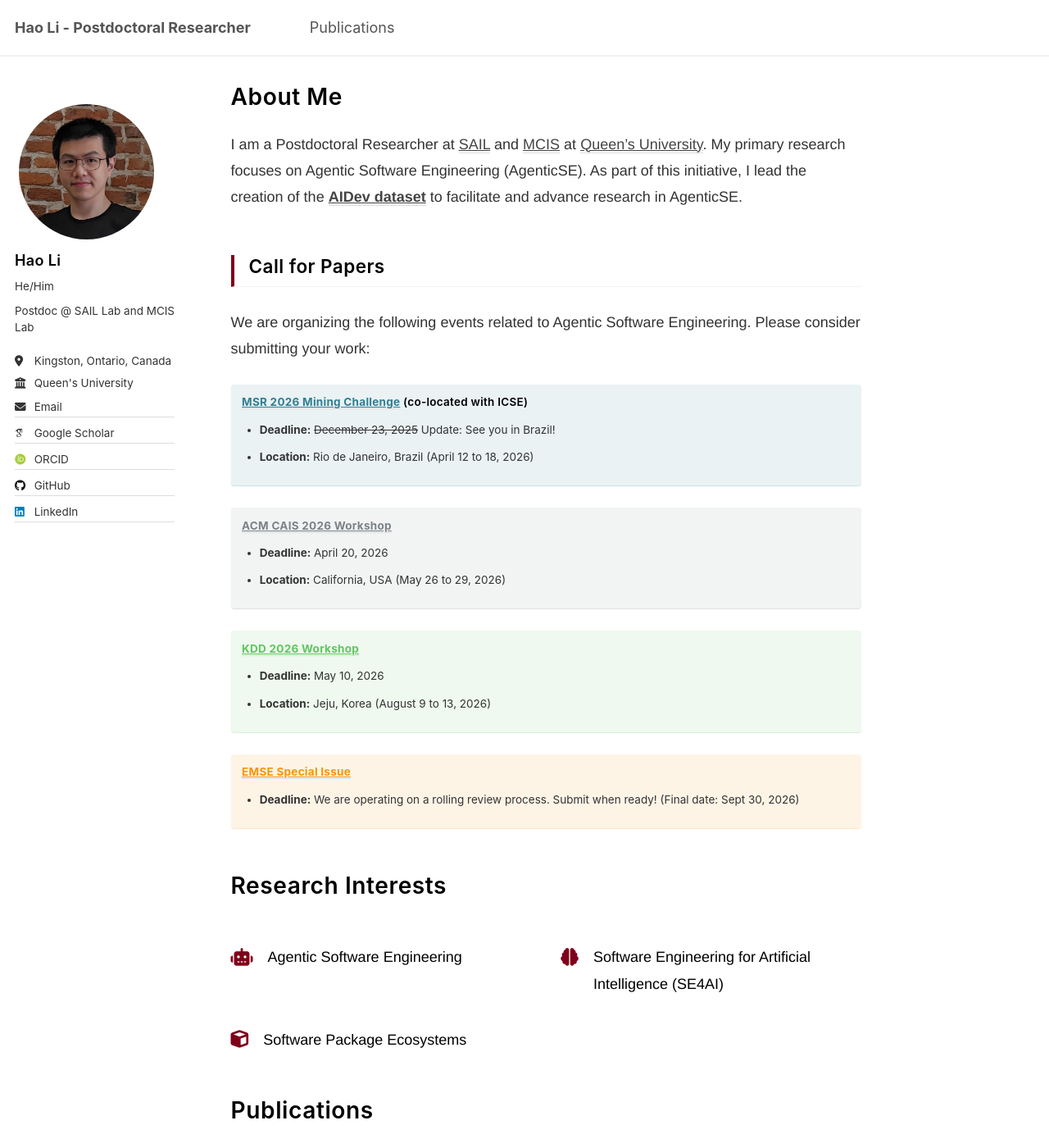
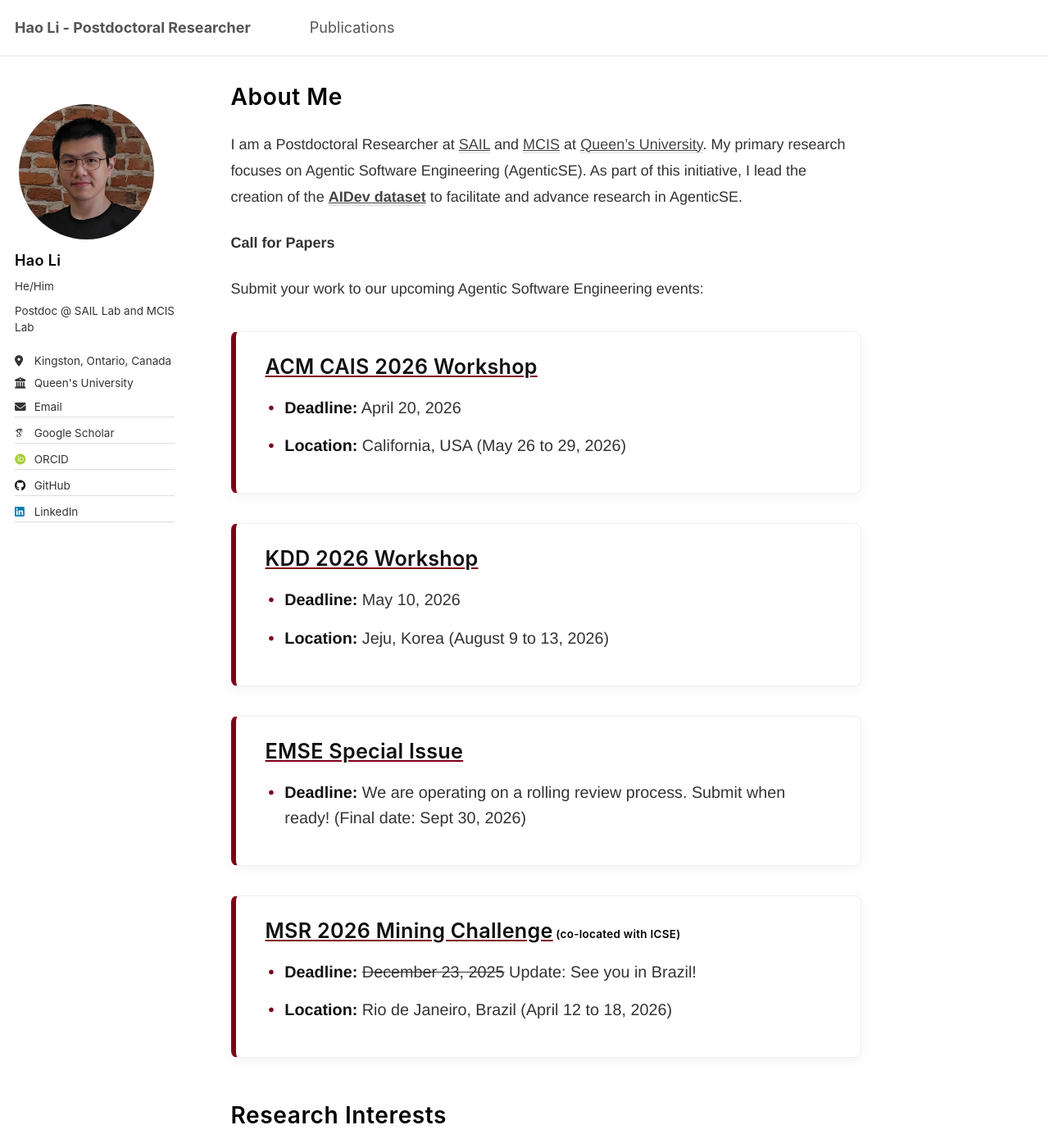
Before and after one commit to Leo-LiHao/Leo-LiHao.github.io, a Jekyll site: the page built from _pages/about.md, in a window 1280 px wide and 1400 px high. Shown: the whole window at 82% size. Built offline with Jekyll 4.4.1, drawn with Linux system fonts in a browser that asks for light colours; some web fonts are replaced.

Commit message:
updated cfps

```diff
--- a/_pages/about.md
+++ b/_pages/about.md
@@ -13,31 +13,31 @@ My primary research focuses on Agentic Software Engineering (AgenticSE). As part
 <!-- conducting research in Software Engineering and mentoring students under the supervision of Dr. [Ahmed E. Hassan](https://scholar.google.com/citations?user=9hwXx34AAAAJ&hl=en) and Dr. [Bram Adams](https://scholar.google.com/citations?user=XS9QH_UAAAAJ&hl=en). I received my Ph.D. from the [University of Alberta](https://www.ualberta.ca/en/index.html) in 2024 under the supervision of Dr. [Cor-Paul Bezemer](https://scholar.google.com/citations?user=8HgcKdoAAAAJ&hl=en). -->
 
 
-## Call for Papers
+**Call for Papers**
 
-We are organizing the following events related to Agentic Software Engineering. Please consider submitting your work:
+Submit your work to our upcoming Agentic Software Engineering events:
 
-<div class="notice--info" markdown="1">
-#### [**MSR 2026 Mining Challenge**](https://2026.msrconf.org/track/msr-2026-mining-challenge) (co-located with ICSE)
-- **Deadline:** ~~December 23, 2025~~ Update: See you in Brazil!
-- **Location:** Rio de Janeiro, Brazil (April 12 to 18, 2026)
-</div>
-
-<div class="notice--primary" markdown="1">
+<div class="cfp-notice" markdown="1">
 #### [**ACM CAIS 2026 Workshop**](https://agenticse-cais.github.io)
 - **Deadline:** April 20, 2026
 - **Location:** California, USA (May 26 to 29, 2026)
 </div>
 
-<div class="notice--success" markdown="1">
+<div class="cfp-notice" markdown="1">
 #### [**KDD 2026 Workshop**](https://agent-se.github.io)
 - **Deadline:** May 10, 2026
 - **Location:** Jeju, Korea (August 9 to 13, 2026)
 </div>
 
-<div class="notice--warning" markdown="1">
+<div class="cfp-notice" markdown="1">
 #### [**EMSE Special Issue**](https://emsejournal.github.io/special_issues/2026_SI_Agentic_SE.html)
 - **Deadline:** We are operating on a rolling review process. Submit when ready! (Final date: Sept 30, 2026)
+</div>
+
+<div class="cfp-notice" markdown="1">
+#### [**MSR 2026 Mining Challenge**](https://2026.msrconf.org/track/msr-2026-mining-challenge) (co-located with ICSE)
+- **Deadline:** ~~December 23, 2025~~ Update: See you in Brazil!
+- **Location:** Rio de Janeiro, Brazil (April 12 to 18, 2026)
 </div>
 
 # Research Interests
--- a/_sass/_custom-enhancements.scss
+++ b/_sass/_custom-enhancements.scss
@@ -209,3 +209,64 @@ a.btn-pub:hover,
   /* Red hover in nav */
   border-bottom: none;
 }
+/* Enhanced styling for Call for Papers (CFP) blocks */
+.cfp-notice {
+  background: #ffffff;
+  border: 1px solid #f0f0f0;
+  border-left: 6px solid $muji-accent;
+  padding: 1.5rem 2rem;
+  margin: 2rem 0;
+  border-radius: 8px;
+  box-shadow: 0 4px 15px rgba(0, 0, 0, 0.05);
+  transition: all 0.3s ease;
+}
+
+.cfp-notice:hover {
+  transform: translateY(-4px);
+  box-shadow: 0 10px 25px rgba(0, 0, 0, 0.08);
+  border-left-color: #aa0022;
+}
+
+.cfp-notice h4 {
+  margin-top: 0 !important;
+  margin-bottom: 1rem !important;
+}
+
+.cfp-notice h4 a {
+  font-size: 1.4rem;
+  font-weight: 700;
+  color: $muji-accent;
+  border-bottom: none;
+  letter-spacing: 0.01em;
+}
+
+.cfp-notice h4 a:hover {
+  color: #aa0022;
+}
+
+.cfp-notice ul {
+  list-style: none;
+  padding-left: 1.2em !important;
+  margin-bottom: 0 !important;
+  font-size: 1.1rem;
+  color: $muji-text;
+}
+
+.cfp-notice ul li {
+  margin-bottom: 0.8rem !important;
+  line-height: 1.6;
+}
+
+.cfp-notice ul li::before {
+  content: '•';
+  color: $muji-accent;
+  font-weight: bold;
+  display: inline-block;
+  width: 1em;
+  margin-left: -1em;
+}
+
+.cfp-notice strong {
+  font-weight: 600;
+  color: #111;
+}
```
